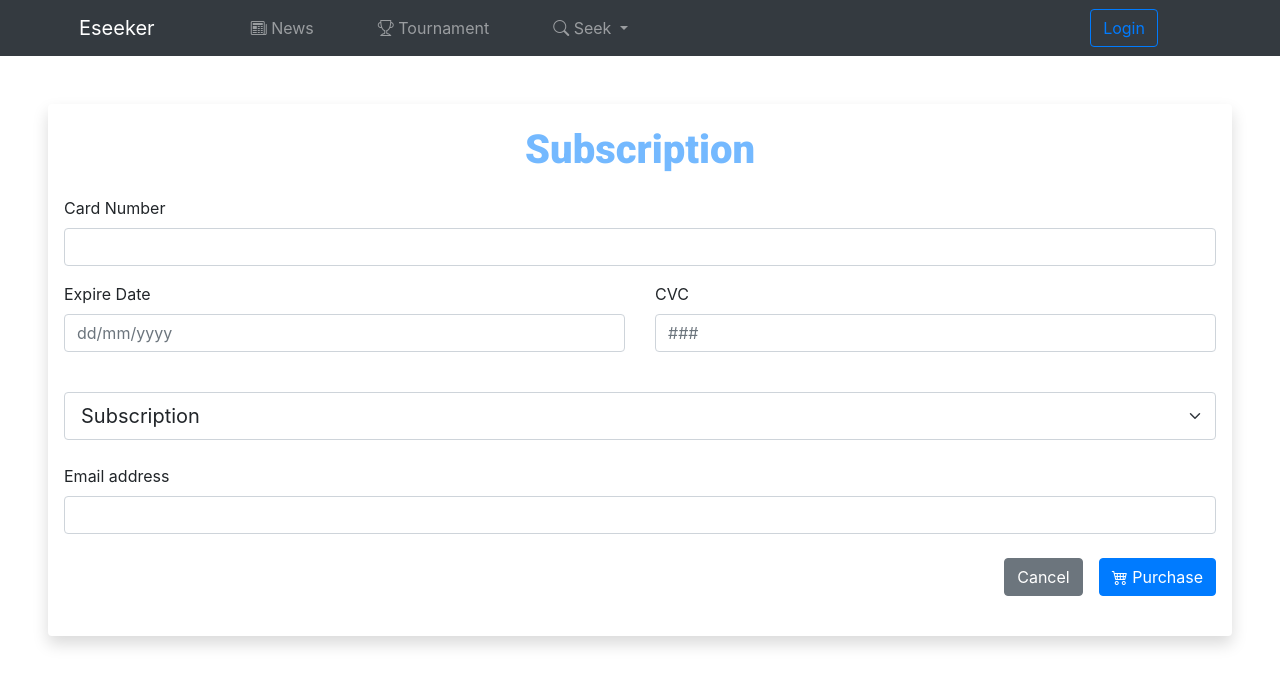
After one commit to dzkalfin/WAD-Quiz-2, a PHP site: page /Eseeker_premium.php in a window 1280 px wide. The commit adds this page. Shown: the top 686 px of the page. Run offline with PHP 8.4, Linux system fonts and the light colour scheme; some libraries are stand-ins or nearby versions.

Commit message:
Quiz 2 WAD

```diff
--- /dev/null
+++ b/Eseeker_premium.php
@@ -0,0 +1,135 @@
+<!DOCTYPE html>
+<html lang="en">
+
+<head>
+    <meta charset="UTF-8">
+    <meta http-equiv="X-UA-Compatible" content="IE=edge">
+    <meta name="viewport" content="width=device-width, initial-scale=1.0">
+    <link href="https://cdn.jsdelivr.net/npm/bootstrap@5.0.2/dist/css/bootstrap.min.css" rel="stylesheet" integrity="sha384-EVSTQN3/azprG1Anm3QDgpJLIm9Nao0Yz1ztcQTwFspd3yD65VohhpuuCOmLASjC" crossorigin="anonymous">
+    <script src="https://cdn.jsdelivr.net/npm/bootstrap@5.0.2/dist/js/bootstrap.bundle.min.js" integrity="sha384-MrcW6ZMFYlzcLA8Nl+NtUVF0sA7MsXsP1UyJoMp4YLEuNSfAP+JcXn/tWtIaxVXM" crossorigin="anonymous"></script>
+    <link rel="stylesheet" href="https://cdn.jsdelivr.net/npm/bootstrap@4.6.0/dist/css/bootstrap.min.css" integrity="sha384-B0vP5xmATw1+K9KRQjQERJvTumQW0nPEzvF6L/Z6nronJ3oUOFUFpCjEUQouq2+l" crossorigin="anonymous">
+    <link rel="preconnect" href="https://fonts.googleapis.com">
+    <link rel="preconnect" href="https://fonts.gstatic.com" crossorigin>
+    <link href="https://fonts.googleapis.com/css2?family=Roboto:wght@900&display=swap" rel="stylesheet">
+    <link rel="stylesheet" href="https://use.fontawesome.com/releases/v5.15.4/css/all.css" integrity="sha384-DyZ88mC6Up2uqS4h/KRgHuoeGwBcD4Ng9SiP4dIRy0EXTlnuz47vAwmeGwVChigm" crossorigin="anonymous">
+    <link rel="stylesheet" href="https://cdn.jsdelivr.net/npm/bootstrap-icons@1.7.2/font/bootstrap-icons.css">
+
+    <title>Registrasi</title>
+</head>
+
+<body>
+    <!-- Navbar -->
+    <nav class="navbar navbar-expand-lg navbar-dark bg-dark">
+        <div class="container-fluid mx-5 ">
+            <a class="navbar-brand" href="#">Eseeker</a>
+            <button class="navbar-toggler" type="button" data-bs-toggle="collapse" data-bs-target="#" aria-controls="navbarSupportedContent" aria-expanded="false" aria-label="Toggle navigation">
+                <span class="navbar-toggler-icon"></span>
+            </button>
+            <div class="collapse navbar-collapse mx-5" id="navbarSupportedContent">
+                <ul class="navbar-nav me-auto mb-lg-0">
+                    <li class="nav-item mx-4">
+                        <a class="nav-link " href="#"><i class="bi bi-newspaper"></i> News</a>
+                    </li>
+                    <li class="nav-item mx-4">
+                        <a class="nav-link" href="#"><i class="bi bi-trophy"></i> Tournament</a>
+                    </li>
+                    <li class="nav-item dropdown mx-4">
+                        <a class="nav-link dropdown-toggle" href="#" id="navbarDropdown" role="button" data-bs-toggle="dropdown" aria-expanded="false">
+                            <i class="bi bi-search"></i> Seek
+                        </a>
+                        <ul class="dropdown-menu" aria-labelledby="navbarDropdown">
+                            <li><a class="dropdown-item" href="#">Find Team</a></li>
+                            <li><a class="dropdown-item" href="#">Find player</a></li>
+                            <li>
+                                <hr class="dropdown-divider">
+                            </li>
+                            <li><a class="dropdown-item" href="#">More...</a></li>
+                        </ul>
+                    </li>
+                </ul>
+
+                <form class="d-flex gap-2 col-1">
+                    <button type="button" class="btn btn-outline-primary" data-bs-toggle="modal" data-bs-target="#exampleModal">
+                        Login
+                    </button>
+
+                    <!-- Modal -->
+                    <div class="modal fade" id="exampleModal" tabindex="-1" aria-labelledby="exampleModalLabel" aria-hidden="true">
+                        <div class="modal-dialog">
+                            <div class="modal-content">
+                                <div class="modal-header">
+                                    <h5 class="modal-title" id="exampleModalLabel">Login</h5>
+                                    <button type="button" class="btn-close" data-bs-dismiss="modal" aria-label="Close"></button>
+                                </div>
+                                <div class="modal-body">
+
+                                    <!-- Login -->
+                                    <form>
+                                        <div class="mb-3">
+                                            <label for="exampleInputEmail1" class="form-label">Username</label>
+                                            <input type="email" class="form-control" id="exampleInputEmail1" aria-describedby="emailHelp">
+                                            <div id="emailHelp" class="form-text">Make it simple dummy</div>
+                                        </div>
+                                        <div class="mb-3">
+                                            <label for="exampleInputPassword1" class="form-label">Password</label>
+                                            <input type="password" class="form-control" id="exampleInputPassword1">
+                                        </div>
+                                        <p>Become part of Eseeker <a href="#" class="link-primary">here</a> !</p>
+                                    </form>
+                                </div>
+                                <div class="modal-footer">
+                                    <button type="button" class="btn btn-secondary" data-bs-dismiss="modal">Cancel</button>
+                                    <button type="submit" class="btn btn-primary">Login</button>
+                                </div>
+                            </div>
+                        </div>
+                    </div>
+
+                </form>
+
+            </div>
+        </div>
+    </nav>
+
+    <!-- Form -->
+    <div class="shadow p-3 mb-5 bg-body rounded mx-5 my-5">
+
+        <p class="text-center" style="font-family: 'Roboto', sans-serif; font-size: 40px; color: #74b9ff;">
+
+            Subscription</p>
+
+        <form>
+            <div class="mb-3">
+                <label for="exampleInputEmail1" class="form-label">Card Number</label>
+                <input type="number" class="form-control" id="exampleInputEmail1" aria-describedby="emailHelp">
+            </div>
+            <div class="row">
+            <div class="col mb-3">
+                    <label for="exampleFormControlInput1" class="form-label">Expire Date</label>
+                    <input type="number" class="form-control" id="exampleFormControlInput1" placeholder="dd/mm/yyyy">
+                </div>
+                <div class="col mb-3">
+                    <label for="exampleFormControlInput1" class="form-label">CVC</label>
+                    <input type="number" class="form-control" id="exampleFormControlInput1" placeholder="###">
+                </div>
+            </div>
+            <div class="mb-3 my-4">
+                <select class="form-select form-select-lg mb-3" aria-label=".form-select-lg example">
+                    <option selected>Subscription</option>
+                    <option value="1">Starters</option>
+                    <option value="2">Premium</option>
+                </select>
+            </div>
+            <div class="mb-3">
+                <label for="exampleInputEmail1" class="form-label">Email address</label>
+                <input type="email" class="form-control" id="exampleInputEmail1" aria-describedby="emailHelp">
+            </div>
+            <div class="d-grid gap-2 d-md-flex justify-content-md-end my-4">
+                <button class="btn btn-secondary me-md-2" type="button"> Cancel </button>
+                <button class="btn btn-primary" type="submit"><i class="bi bi-cart4"></i> Purchase </button>
+            </div>
+        </form>
+    </div>
+</body>
+
+</html>
```
Also changed, not shown: Eseeker_create news.php (+6 -4 lines).
